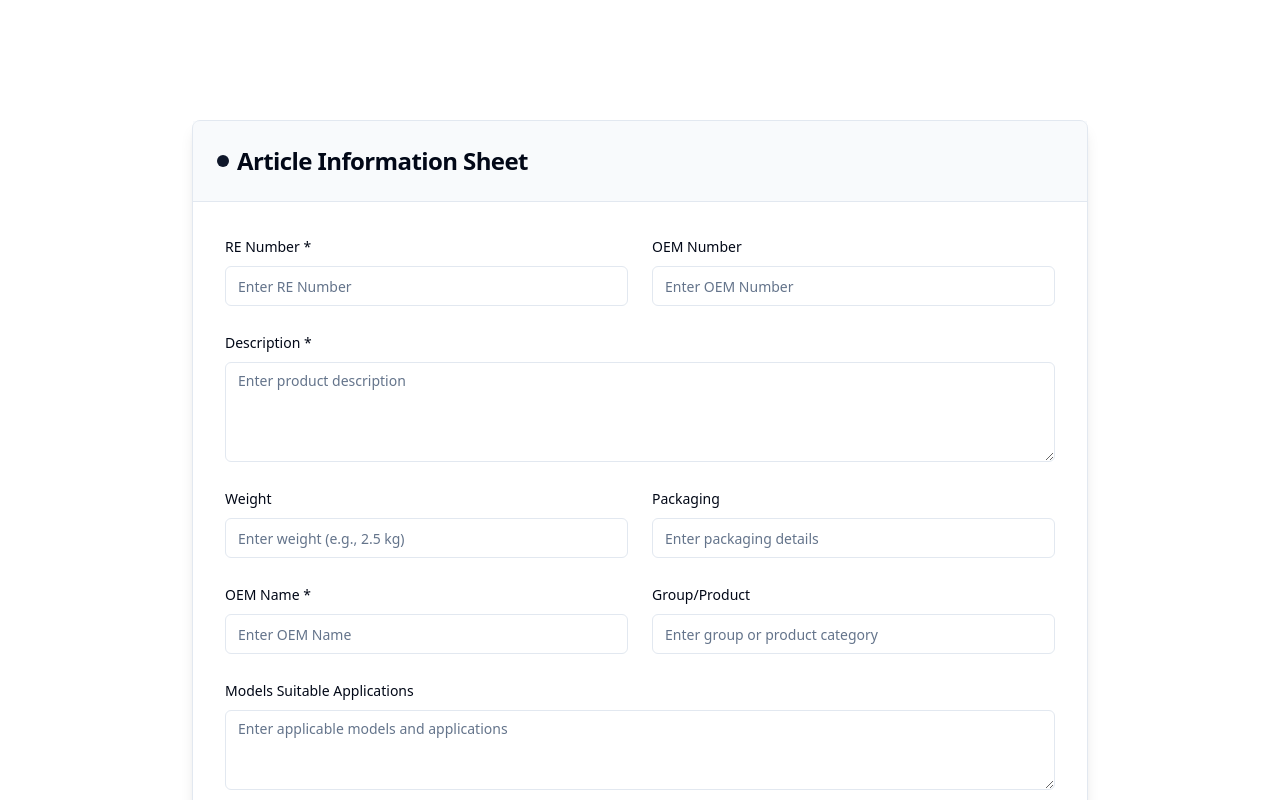
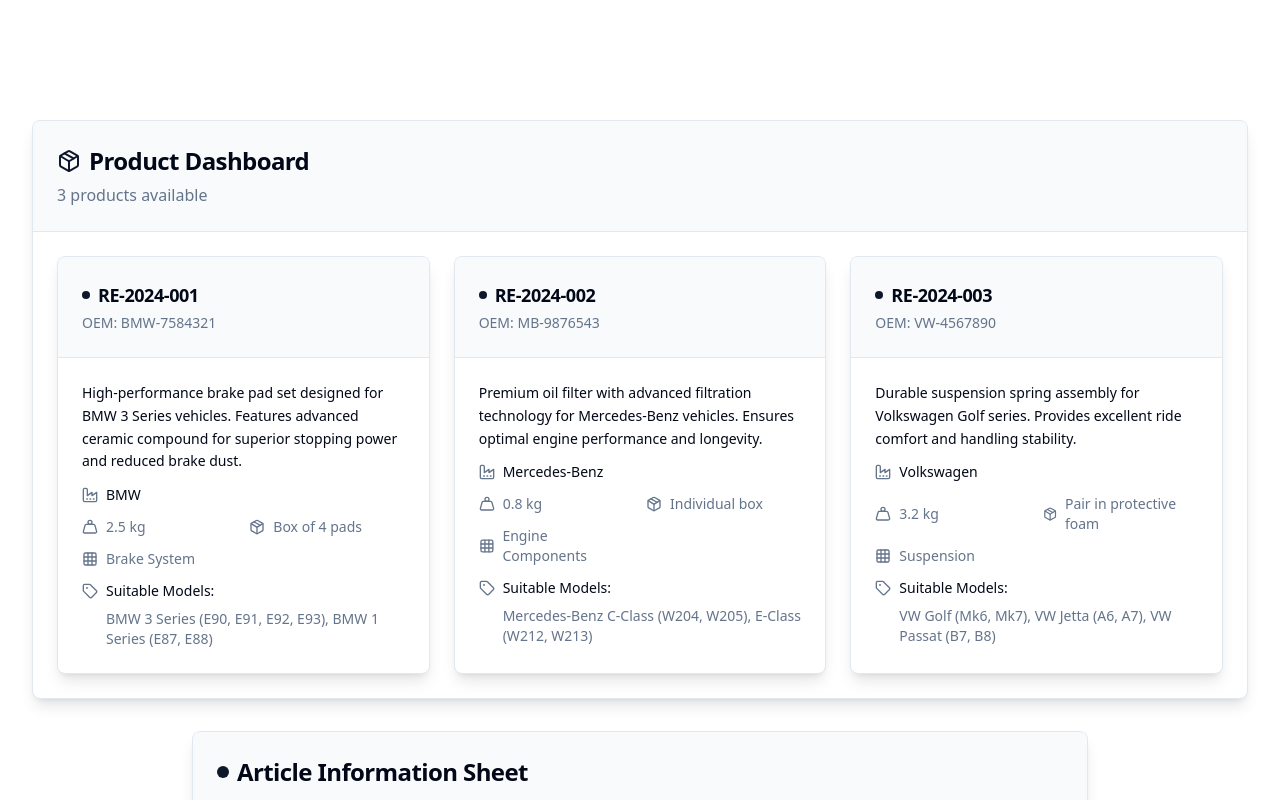
Before and after one commit to spammer-ocean/radiant-product-form, a React (Vite) app: page / in a window 1280 px wide. Shown: the top 800 px of the page. Built offline with nearby package versions, Linux system fonts and the light colour scheme.

Commit message:
Add product cards to dashboard
Implement product cards with the same theme as the form.

```diff
--- /dev/null
+++ b/src/components/ProductCard.tsx
@@ -0,0 +1,109 @@
+
+import React from 'react';
+import { Card, CardContent, CardHeader, CardTitle } from '@/components/ui/card';
+import { Badge } from '@/components/ui/badge';
+import { Package, Weight, Factory, Grid3X3, Tag } from 'lucide-react';
+
+interface ProductCardProps {
+  product: {
+    id: string;
+    reNumber: string;
+    oemNumber?: string;
+    description: string;
+    weight?: string;
+    packaging?: string;
+    oemName: string;
+    groupProduct?: string;
+    modelsSuitable?: string;
+    image?: string;
+  };
+}
+
+const ProductCard = ({ product }: ProductCardProps) => {
+  return (
+    <Card className="w-full bg-card border-border shadow-lg hover:shadow-xl transition-shadow duration-300">
+      <CardHeader className="bg-muted/50 border-b border-border">
+        <div className="flex items-start justify-between">
+          <div>
+            <CardTitle className="text-lg font-semibold text-card-foreground flex items-center gap-2">
+              <div className="w-2 h-2 bg-primary rounded-full"></div>
+              {product.reNumber}
+            </CardTitle>
+            {product.oemNumber && (
+              <p className="text-sm text-muted-foreground mt-1">
+                OEM: {product.oemNumber}
+              </p>
+            )}
+          </div>
+          {product.image && (
+            <img
+              src={product.image}
+              alt={product.description}
+              className="w-16 h-16 rounded-lg object-cover border border-border"
+            />
+          )}
+        </div>
+      </CardHeader>
+
+      <CardContent className="p-6 space-y-4">
+        <div className="space-y-3">
+          <p className="text-card-foreground text-sm leading-relaxed">
+            {product.description}
+          </p>
+
+          <div className="flex items-center gap-2">
+            <Factory className="w-4 h-4 text-muted-foreground" />
+            <span className="text-sm font-medium text-card-foreground">
+              {product.oemName}
+            </span>
+          </div>
+
+          <div className="grid grid-cols-1 sm:grid-cols-2 gap-3">
+            {product.weight && (
+              <div className="flex items-center gap-2">
+                <Weight className="w-4 h-4 text-muted-foreground" />
+                <span className="text-sm text-muted-foreground">
+                  {product.weight}
+                </span>
+              </div>
+            )}
+
+            {product.packaging && (
+              <div className="flex items-center gap-2">
+                <Package className="w-4 h-4 text-muted-foreground" />
+                <span className="text-sm text-muted-foreground">
+                  {product.packaging}
+                </span>
+              </div>
+            )}
+
+            {product.groupProduct && (
+              <div className="flex items-center gap-2">
+                <Grid3X3 className="w-4 h-4 text-muted-foreground" />
+                <span className="text-sm text-muted-foreground">
+                  {product.groupProduct}
+                </span>
+              </div>
+            )}
+          </div>
+
+          {product.modelsSuitable && (
+            <div className="space-y-2">
+              <div className="flex items-center gap-2">
+                <Tag className="w-4 h-4 text-muted-foreground" />
+                <span className="text-sm font-medium text-card-foreground">
+                  Suitable Models:
+                </span>
+              </div>
+              <p className="text-sm text-muted-foreground pl-6">
+                {product.modelsSuitable}
+              </p>
+            </div>
+          )}
+        </div>
+      </CardContent>
+    </Card>
+  );
+};
+
+export default ProductCard;
--- /dev/null
+++ b/src/components/ProductDashboard.tsx
@@ -0,0 +1,93 @@
+
+import React from 'react';
+import ProductCard from './ProductCard';
+import { Card, CardContent, CardHeader, CardTitle } from '@/components/ui/card';
+import { Package } from 'lucide-react';
+
+interface Product {
+  id: string;
+  reNumber: string;
+  oemNumber?: string;
+  description: string;
+  weight?: string;
+  packaging?: string;
+  oemName: string;
+  groupProduct?: string;
+  modelsSuitable?: string;
+  image?: string;
+}
+
+interface ProductDashboardProps {
+  products: Product[];
+}
+
+// Sample data for demonstration
+const sampleProducts: Product[] = [
+  {
+    id: '1',
+    reNumber: 'RE-2024-001',
+    oemNumber: 'BMW-7584321',
+    description: 'High-performance brake pad set designed for BMW 3 Series vehicles. Features advanced ceramic compound for superior stopping power and reduced brake dust.',
+    weight: '2.5 kg',
+    packaging: 'Box of 4 pads',
+    oemName: 'BMW',
+    groupProduct: 'Brake System',
+    modelsSuitable: 'BMW 3 Series (E90, E91, E92, E93), BMW 1 Series (E87, E88)',
+  },
+  {
+    id: '2',
+    reNumber: 'RE-2024-002',
+    oemNumber: 'MB-9876543',
+    description: 'Premium oil filter with advanced filtration technology for Mercedes-Benz vehicles. Ensures optimal engine performance and longevity.',
+    weight: '0.8 kg',
+    packaging: 'Individual box',
+    oemName: 'Mercedes-Benz',
+    groupProduct: 'Engine Components',
+    modelsSuitable: 'Mercedes-Benz C-Class (W204, W205), E-Class (W212, W213)',
+  },
+  {
+    id: '3',
+    reNumber: 'RE-2024-003',
+    oemNumber: 'VW-4567890',
+    description: 'Durable suspension spring assembly for Volkswagen Golf series. Provides excellent ride comfort and handling stability.',
+    weight: '3.2 kg',
+    packaging: 'Pair in protective foam',
+    oemName: 'Volkswagen',
+    groupProduct: 'Suspension',
+    modelsSuitable: 'VW Golf (Mk6, Mk7), VW Jetta (A6, A7), VW Passat (B7, B8)',
+  },
+];
+
+const ProductDashboard = ({ products = sampleProducts }: ProductDashboardProps) => {
+  return (
+    <div className="space-y-6">
+      <Card className="bg-card border-border shadow-lg">
+        <CardHeader className="bg-muted/50 border-b border-border">
+          <CardTitle className="text-2xl font-bold text-card-foreground flex items-center gap-2">
+            <Package className="w-6 h-6 text-primary" />
+            Product Dashboard
+          </CardTitle>
+          <p className="text-muted-foreground">
+            {products.length} product{products.length !== 1 ? 's' : ''} available
+          </p>
+        </CardHeader>
+        <CardContent className="p-0">
+          {products.length === 0 ? (
+            <div className="p-8 text-center">
+              <Package className="w-12 h-12 text-muted-foreground mx-auto mb-4" />
+              <p className="text-muted-foreground">No products found</p>
+            </div>
+          ) : (
+            <div className="grid grid-cols-1 md:grid-cols-2 lg:grid-cols-3 gap-6 p-6">
+              {products.map((product) => (
+                <ProductCard key={product.id} product={product} />
+              ))}
+            </div>
+          )}
+        </CardContent>
+      </Card>
+    </div>
+  );
+};
+
+export default ProductDashboard;
--- a/src/pages/Index.tsx
+++ b/src/pages/Index.tsx
@@ -1,11 +1,13 @@
 
 import ProductForm from "@/components/ProductForm";
+import ProductDashboard from "@/components/ProductDashboard";
 
 const Index = () => {
   return (
     <div className="bg-gray-1 min-h-screen pb-8 pt-20 dark:bg-customBlue lg:pb-[70px] lg:pt-[120px]">
       <div className="container">
-        <div className="wow fadeInUp" data-wow-delay=".2s">
+        <div className="wow fadeInUp space-y-8" data-wow-delay=".2s">
+          <ProductDashboard />
           <ProductForm />
         </div>
       </div>
```
